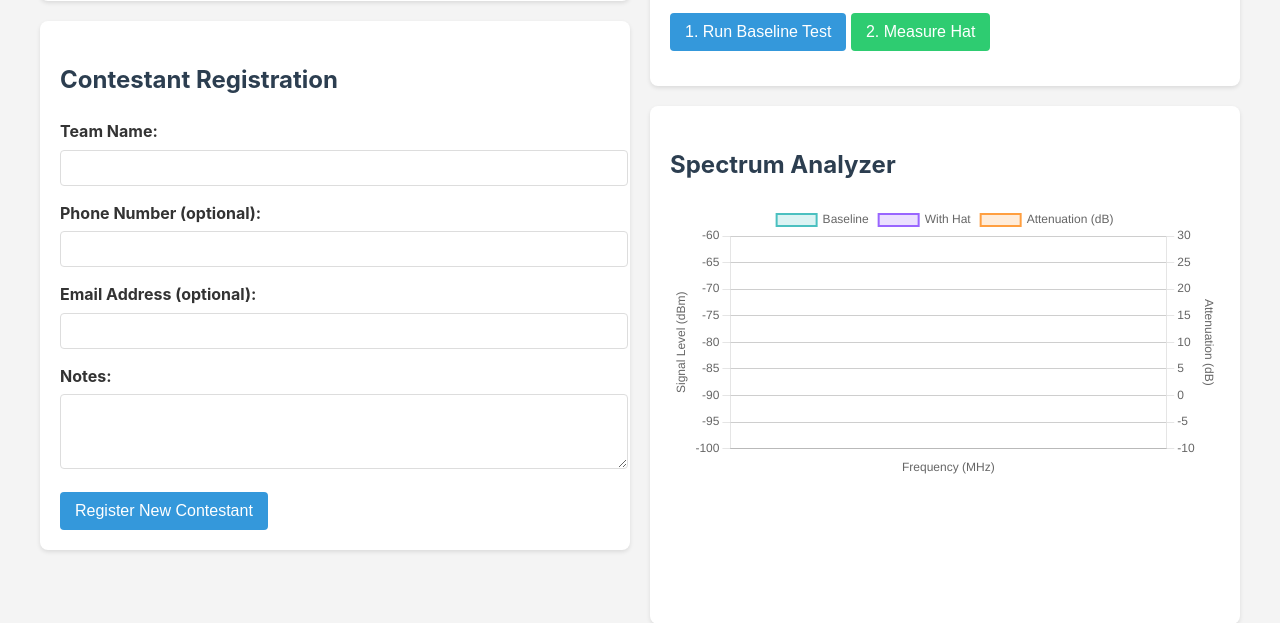
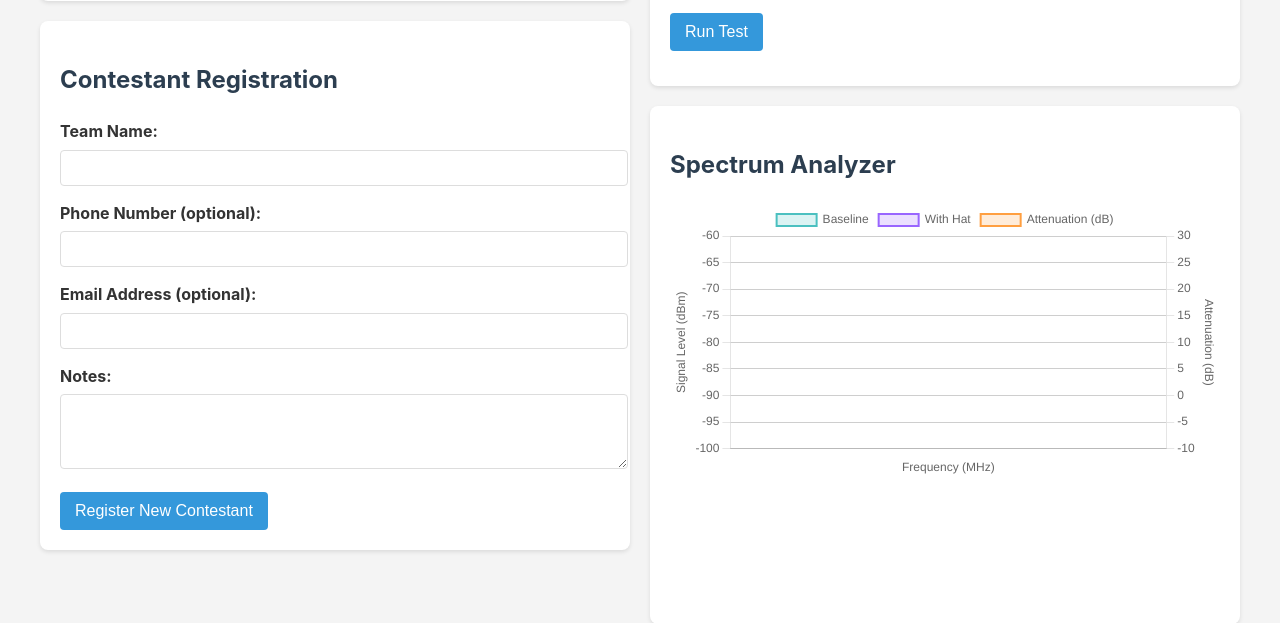
Before and after one commit to amne51ac/tinfoilhat, a Flask app: page / in a window 1280 px wide. Shown: the part 282-905 px from the top of the page. Run offline with Flask 2, Linux system fonts and the light colour scheme; data that the repository does not hold is empty; parts of the project's set-up code (start-up, migrations or seed data) failed here and were passed over.

Commit message:
Update test workflow

```diff
--- a/tinfoilhat/templates/index.html
+++ b/tinfoilhat/templates/index.html
@@ -211,8 +211,7 @@
                 </div>
 
                 <div class="form-group">
-                    <button id="baseline-button" onclick="runBaselineRealtime()">1. Run Baseline Test</button>
-                    <button id="measure-button" class="button-secondary" onclick="measureHatRealtime()" disabled>2. Measure Hat</button>
+                    <button id="test-button" onclick="runCompleteTest()">Run Test</button>
                     <button id="stop-button" class="button-stop" onclick="stopMeasurement()" style="background-color: #e74c3c; display: none;">Stop Measurement</button>
                 </div>
 
@@ -434,27 +433,39 @@
             spectrumChart.update();
         }
 
-        // Run baseline test with real-time updates
-        async function runBaselineRealtime() {
+        // Run the complete test flow: baseline followed by hat measurement
+        async function runCompleteTest() {
+            const contestantId = document.getElementById('contestant_id').value;
+
+            if (!contestantId) {
+                alert('Please select a contestant before running the test.');
+                return;
+            }
+
             if (measurementInProgress) {
                 return;
             }
 
-            // Reset data
+            // Reset all data
             baselineData = {};
             hatData = {};
             attenuationData = {};
+            shouldStopMeasurement = false;
+
+            // Disable the test button during the entire process
+            document.getElementById('test-button').disabled = true;
+
+            // PHASE 1: BASELINE TEST
+            // -----------------------------
             currentTestType = 'baseline';
-            shouldStopMeasurement = false;
 
             // Show progress elements
             document.getElementById('progress-container').style.display = 'block';
-            document.getElementById('stop-button').style.display = 'inline-block';
-            document.getElementById('baseline-button').disabled = true;
+            document.getElementById('stop-button').style.display = 'none'; // No stopping during the test flow
             document.getElementById('test-results').classList.add('hidden');
 
             const statusEl = document.getElementById('test-status');
-            statusEl.textContent = 'Running baseline test...';
+            statusEl.textContent = 'PHASE 1: Running baseline test...';
             statusEl.classList.remove('hidden');
             statusEl.classList.remove('error');
 
@@ -465,8 +476,7 @@
                     statusEl.textContent = 'Error: Could not fetch frequencies to test.';
                     statusEl.classList.add('error');
                     document.getElementById('progress-container').style.display = 'none';
-                    document.getElementById('stop-button').style.display = 'none';
-                    document.getElementById('baseline-button').disabled = false;
+                    document.getElementById('test-button').disabled = false;
                     return;
                 }
             }
@@ -474,82 +484,61 @@
             // Prepare chart
             updateChartLabels();
 
-            // Start measuring
+            // Start measuring baseline
             measurementInProgress = true;
             await measureAllFrequencies('baseline');
 
-            // Measurement complete or stopped
-            if (!shouldStopMeasurement) {
-                statusEl.textContent = 'Baseline test completed. You can now measure with a hat.';
-                document.getElementById('measure-button').disabled = false;
-            } else {
-                statusEl.textContent = 'Baseline test stopped.';
-            }
-
-            document.getElementById('baseline-button').disabled = false;
-            document.getElementById('stop-button').style.display = 'none';
-            document.getElementById('progress-container').style.display = 'none';
-            measurementInProgress = false;
-        }
-
-        // Measure hat attenuation with real-time updates
-        async function measureHatRealtime() {
-            const contestantId = document.getElementById('contestant_id').value;
-
-            if (!contestantId) {
-                alert('Please select a contestant before measuring.');
+            // If measurement was stopped or had errors, end the test
+            if (shouldStopMeasurement) {
+                statusEl.textContent = 'Test stopped during baseline phase.';
+                document.getElementById('test-button').disabled = false;
+                document.getElementById('progress-container').style.display = 'none';
+                measurementInProgress = false;
                 return;
             }
 
-            if (measurementInProgress) {
-                return;
+            // PHASE 2: PROMPT USER TO PLACE HAT
+            // -----------------------------
+            statusEl.textContent = 'PHASE 1 COMPLETE! Please place the hat on the measurement device, then click "Continue" to start measuring the hat.';
+
+            // Show continue button and wait for user to click it
+            const continueButton = document.createElement('button');
+            continueButton.textContent = 'Continue to Hat Measurement';
+            continueButton.className = 'button-secondary';
+            continueButton.id = 'continue-button';
+            continueButton.style.marginTop = '10px';
+            statusEl.parentNode.insertBefore(continueButton, statusEl.nextSibling);
+
+            await new Promise(resolve => {
+                continueButton.onclick = resolve;
+            });
+
+            // Remove the continue button
+            continueButton.remove();
+
+            // PHASE 3: HAT MEASUREMENT
+            // -----------------------------
+            currentTestType = 'hat';
+            statusEl.textContent = 'PHASE 2: Measuring hat attenuation...';
+
+            // Reset progress bar
+            document.getElementById('measurement-progress').value = 0;
+            document.getElementById('progress-text').textContent = '0%';
+
+            // Measure hat
+            await measureAllFrequencies('hat');
+
+            // If measurement completed successfully
+            if (!shouldStopMeasurement) {
+                statusEl.textContent = 'Test completed! Saving results...';
+                // Automatically save results
+                await saveResults();
+            } else {
+                statusEl.textContent = 'Test stopped during hat measurement phase.';
             }
 
-            // Reset hat data
-            hatData = {};
-            attenuationData = {};
-            currentTestType = 'hat';
-            shouldStopMeasurement = false;
-
-            // Show progress elements
-            document.getElementById('progress-container').style.display = 'block';
-            document.getElementById('stop-button').style.display = 'inline-block';
-            document.getElementById('measure-button').disabled = true;
-            document.getElementById('test-results').classList.add('hidden');
-
-            const statusEl = document.getElementById('test-status');
-            statusEl.textContent = 'Measuring hat attenuation...';
-            statusEl.classList.remove('hidden');
-            statusEl.classList.remove('error');
-
-            // Make sure we have the frequencies
-            if (allFrequencies.length === 0) {
-                allFrequencies = await getFrequencies();
-                if (allFrequencies.length === 0) {
-                    statusEl.textContent = 'Error: Could not fetch frequencies to test.';
-                    statusEl.classList.add('error');
-                    document.getElementById('progress-container').style.display = 'none';
-                    document.getElementById('stop-button').style.display = 'none';
-                    document.getElementById('measure-button').disabled = false;
-                    return;
-                }
-            }
-
-            // Start measuring
-            measurementInProgress = true;
-            await measureAllFrequencies('hat');
-
-            // Measurement complete or stopped
-            if (!shouldStopMeasurement) {
-                statusEl.textContent = 'Hat measurement completed. Saving results...';
-                // Automatically save results instead of showing the save button
-                await saveResults();
-            } else {
-                statusEl.textContent = 'Hat measurement stopped.';
-            }
-
-            document.getElementById('measure-button').disabled = false;
-            document.getElementById('stop-button').style.display = 'none';
+            // Clean up
+            document.getElementById('test-button').disabled = false;
             document.getElementById('progress-container').style.display = 'none';
             measurementInProgress = false;
         }
```
Also changed, not shown: README.md.
